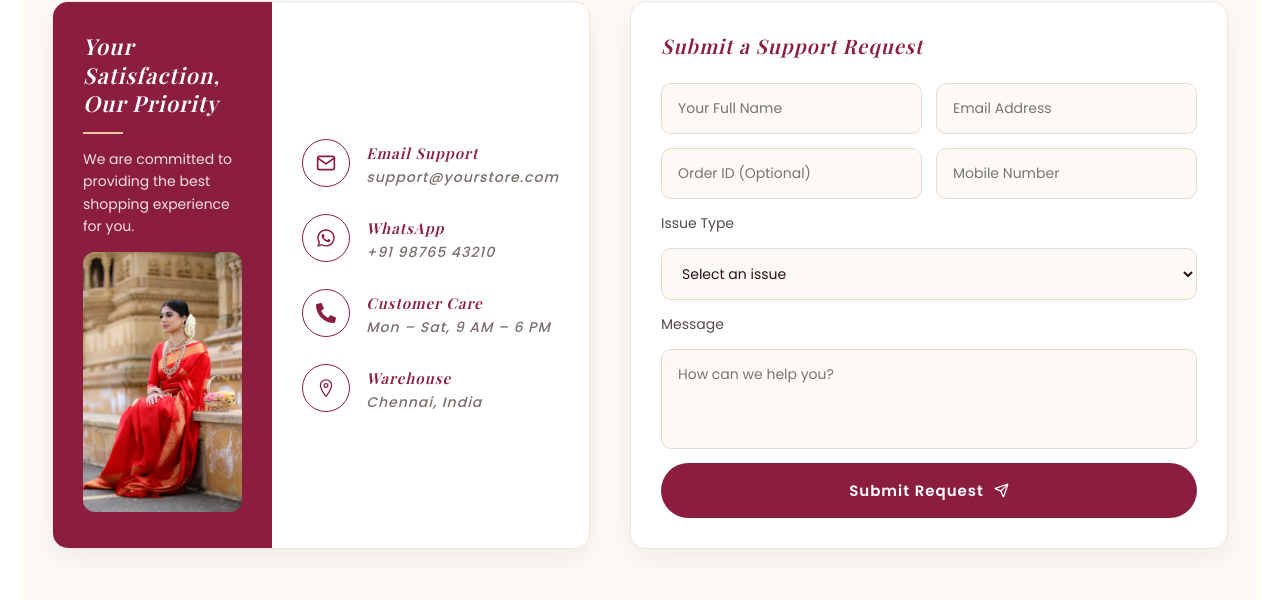
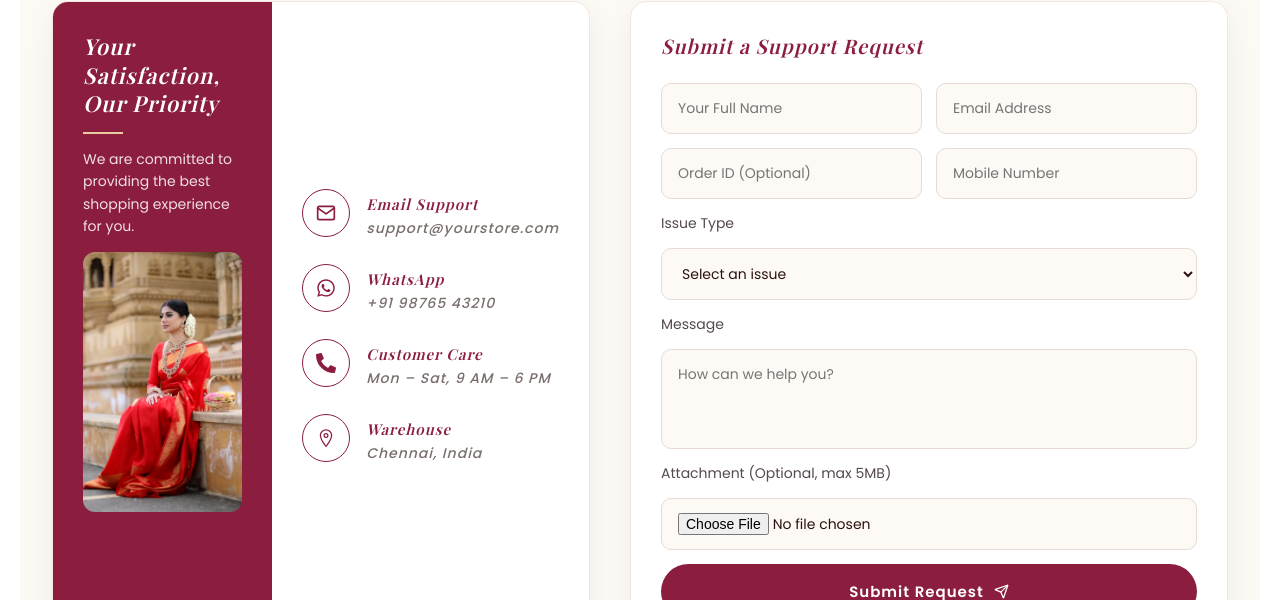
Before and after one commit to Musica-R/Lavanya-Trends, a React (Create React App) app: page /contact in a window 1280 px wide. Shown: the part 880-1480 px from the top of the page. Built offline with nearby package versions, Linux system fonts and the light colour scheme; a web font is replaced by a local one.

Commit message:
Clean project

```diff
--- a/public/index.html
+++ b/public/index.html
@@ -10,7 +10,7 @@
   <link rel="apple-touch-icon" href="%PUBLIC_URL%/logo192.png" />
   <link rel="manifest" href="%PUBLIC_URL%/manifest.json" />
 
-  <title>React App</title>
+  <title>Lavanya Trends</title>
 </head>
 
 <body>
--- a/src/components/Contact.js
+++ b/src/components/Contact.js
@@ -34,6 +34,36 @@ const GALLERY = [
   },
 ];
 
+const API_URL = process.env.REACT_APP_API_URL || "https://sarees-backend-9wq0.onrender.com";
+
+// The UI shows friendly issue labels, but the API expects one of a
+// fixed set of requestType values — map one to the other here.
+const ISSUE_TYPE_TO_REQUEST_TYPE = {
+  "Order Issue": "order_inquiry",
+  "Payment Problem": "complaint",
+  "Delivery Delay": "complaint",
+  "Return / Refund": "complaint",
+  "Product Enquiry": "inquiry",
+};
+
+// Max attachment size the API accepts (5MB), enforced client-side so
+// the user gets instant feedback instead of a failed request.
+const MAX_ATTACHMENT_BYTES = 5 * 1024 * 1024;
+
+// Reads the logged-in user's id out of localStorage. Adjust the key
+// name below ("user") if your login flow writes to a different key.
+const getCurrentUserId = () => {
+  try {
+    const stored = localStorage.getItem("user");
+    if (!stored) return null;
+    const parsed = JSON.parse(stored);
+    return parsed?.id ?? null;
+  } catch (err) {
+    console.error("Failed to read user from localStorage:", err);
+    return null;
+  }
+};
+
 export default function Contact() {
   const [name, setName] = useState("");
   const [email, setEmail] = useState("");
@@ -41,31 +71,84 @@ export default function Contact() {
   const [orderId, setOrderId] = useState("");
   const [issueType, setIssueType] = useState("");
   const [message, setMessage] = useState("");
+  const [attachment, setAttachment] = useState(null);
   const [newsletterEmail, setNewsletterEmail] = useState("");
 
-  const handleWhatsAppSend = (e) => {
+  const [submitting, setSubmitting] = useState(false);
+  const [submitError, setSubmitError] = useState("");
+  const [submitSuccess, setSubmitSuccess] = useState("");
+
+  const handleAttachmentChange = (e) => {
+    const file = e.target.files?.[0] || null;
+
+    if (file && file.size > MAX_ATTACHMENT_BYTES) {
+      setSubmitError("Attachment must be 5MB or smaller.");
+      e.target.value = ""; // clear the invalid selection
+      setAttachment(null);
+      return;
+    }
+
+    setSubmitError("");
+    setAttachment(file);
+  };
+
+  const resetForm = () => {
+    setName("");
+    setEmail("");
+    setMobile("");
+    setOrderId("");
+    setIssueType("");
+    setMessage("");
+    setAttachment(null);
+  };
+
+  const handleSubmitRequest = async (e) => {
     e.preventDefault();
 
-    const phoneNumber = "918610766168"; // ✅ WhatsApp number (no +)
+    const userId = getCurrentUserId();
+    if (!userId) {
+      setSubmitError("Please log in to submit a support request.");
+      return;
+    }
 
-    const whatsappMessage = `
-Support Request
+    setSubmitting(true);
+    setSubmitError("");
+    setSubmitSuccess("");
 
-Name: ${name}
-Email: ${email}
-Mobile: ${mobile || "N/A"}
-Order ID: ${orderId || "N/A"}
-Issue Type: ${issueType || "N/A"}
+    try {
+      // FormData is used (rather than JSON) since an attachment file
+      // may be included alongside the regular fields.
+      const formData = new FormData();
+      formData.append("name", name);
+      formData.append("email", email);
+      if (mobile) formData.append("phone", mobile);
+      formData.append("subject", issueType || "Support Request");
+      formData.append("message", message);
+      formData.append(
+        "requestType",
+        ISSUE_TYPE_TO_REQUEST_TYPE[issueType] || "other"
+      );
+      if (orderId) formData.append("orderId", orderId);
+      if (attachment) formData.append("attachment", attachment);
 
-Message:
-${message}
-    `;
+      const res = await fetch(
+        `${API_URL}/service-request/create-submit-request/${userId}`,
+        {
+          method: "POST",
+          body: formData,
+        }
+      );
 
-    const whatsappURL = `https://wa.me/${phoneNumber}?text=${encodeURIComponent(
-      whatsappMessage
-    )}`;
+      if (!res.ok) throw new Error("Request failed");
 
-    window.open(whatsappURL, "_blank");
+      setSubmitSuccess("Your support request has been submitted. We'll get back to you soon.");
+      resetForm();
+    } catch (err) {
+      console.error("Failed to submit support request:", err);
+      setSubmitError("Could not submit your request right now. Please try again later.");
+    } finally {
+      setSubmitting(false);
+    }
   };
 
   const handleNewsletterSubmit = (e) => {
@@ -159,7 +242,18 @@ ${message}
         <div className="contact-right">
           <h2>Submit a Support Request</h2>
 
-          <form className="form" onSubmit={handleWhatsAppSend}>
+          {submitSuccess && (
+            <p className="form-status form-success" style={{ color: "green" }}>
+              {submitSuccess}
+            </p>
+          )}
+          {submitError && (
+            <p className="form-status form-error" style={{ color: "red" }}>
+              {submitError}
+            </p>
+          )}
+
+          <form className="form" onSubmit={handleSubmitRequest}>
             <div className="form-row">
               <div className="form-field">
                 <input
@@ -224,8 +318,11 @@ ${message}
               required
             ></textarea>
 
-            <button className="Con-btn" type="submit">
-              Submit Request <LuSend />
+            <label>Attachment (Optional, max 5MB)</label>
+            <input type="file" onChange={handleAttachmentChange} />
+
+            <button className="Con-btn" type="submit" disabled={submitting}>
+              {submitting ? "Submitting..." : "Submit Request"} <LuSend />
             </button>
           </form>
         </div>
```
